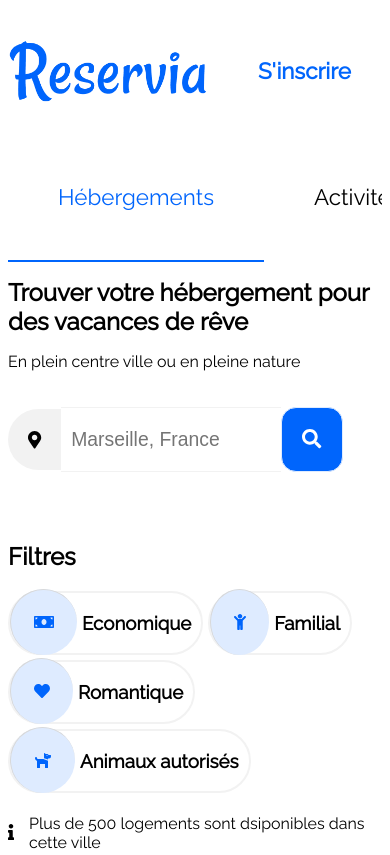
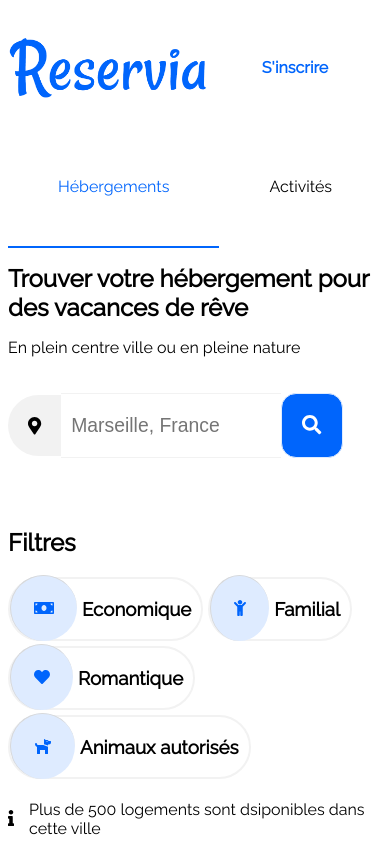
Before and after one commit to jsr029/RakotonirinaJeanSebastien_2_29072021, a plain HTML site: page index.html in a window 390 px wide. Shown: the top 855 px of the page. Drawn offline with Linux system fonts and the light colour scheme.

Commit message:
Réglage taille menu a Media Queries

```diff
--- a/css/styles.css
+++ b/css/styles.css
@@ -410,7 +410,12 @@ h1{
     }
     .entete a{
         border-top: none;
+        font-size: 1em;
     }
+    .menu a, .entete a{
+        font-size: 1em;
+    }
+
     .entete a:hover, .active{
         border-bottom: 2px solid #0065FC;
     }
@@ -511,6 +516,10 @@ h1{
         border-top: none;
         padding: 25px;
     }
+        .menu a, .entete a{
+        font-size: 1em;
+    }
+
     .entete a:hover, .active{
         border-bottom: 2px solid #0065FC;
     }
```
